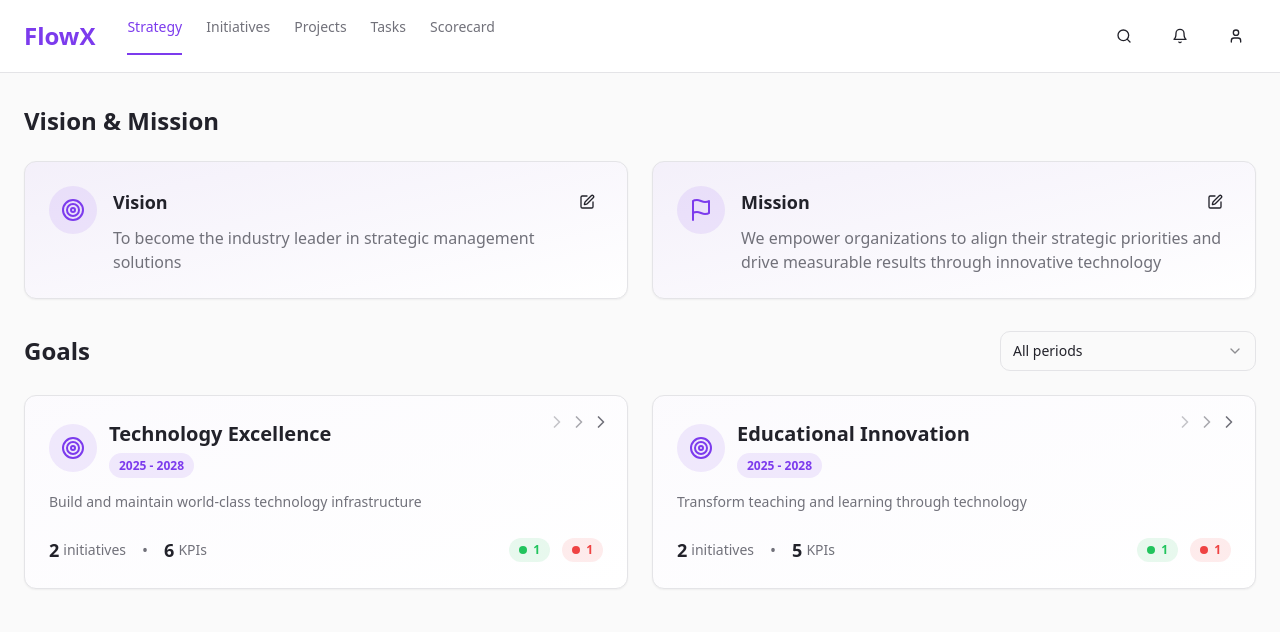
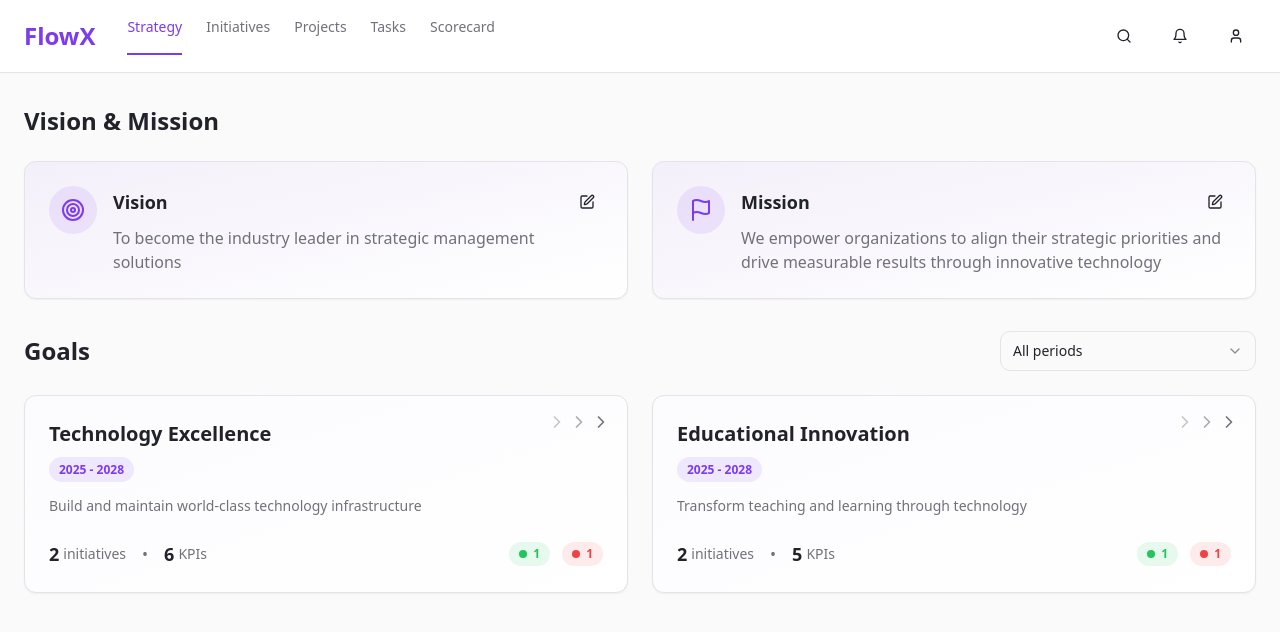
Before and after one commit to sajid-vp/sea-strategy-clone, a React (Vite) app: page / in a window 1280 px wide. Shown: the top 632 px of the page. Built offline with nearby package versions, Linux system fonts and the light colour scheme; the HTML template or start-up script is replaced by a standard one.

Commit message:
Remove goal icons

```diff
--- a/src/pages/Index.tsx
+++ b/src/pages/Index.tsx
@@ -255,18 +255,13 @@ const Index = () => {
                     </div>
 
                     <div className="flex items-start justify-between mb-4 pr-12">
-                      <div className="flex items-center gap-3">
-                        <div className="rounded-full bg-primary/10 p-3 group-hover:bg-primary/20 transition-colors">
-                          <Target className="h-6 w-6 text-primary" />
-                        </div>
                       <div>
-                          <h3 className="text-xl font-bold text-foreground group-hover:text-primary transition-colors mb-1">
+                        <h3 className="text-xl font-bold text-foreground group-hover:text-primary transition-colors mb-2">
                           {goal.title}
                         </h3>
                         <span className="px-2.5 py-1 text-xs font-semibold bg-primary/10 text-primary rounded-full">
                           {goal.startYear} - {goal.endYear}
                         </span>
-                        </div>
                       </div>
                     </div>
 
```
Lines whose indentation alone changed are shown as unchanged.
